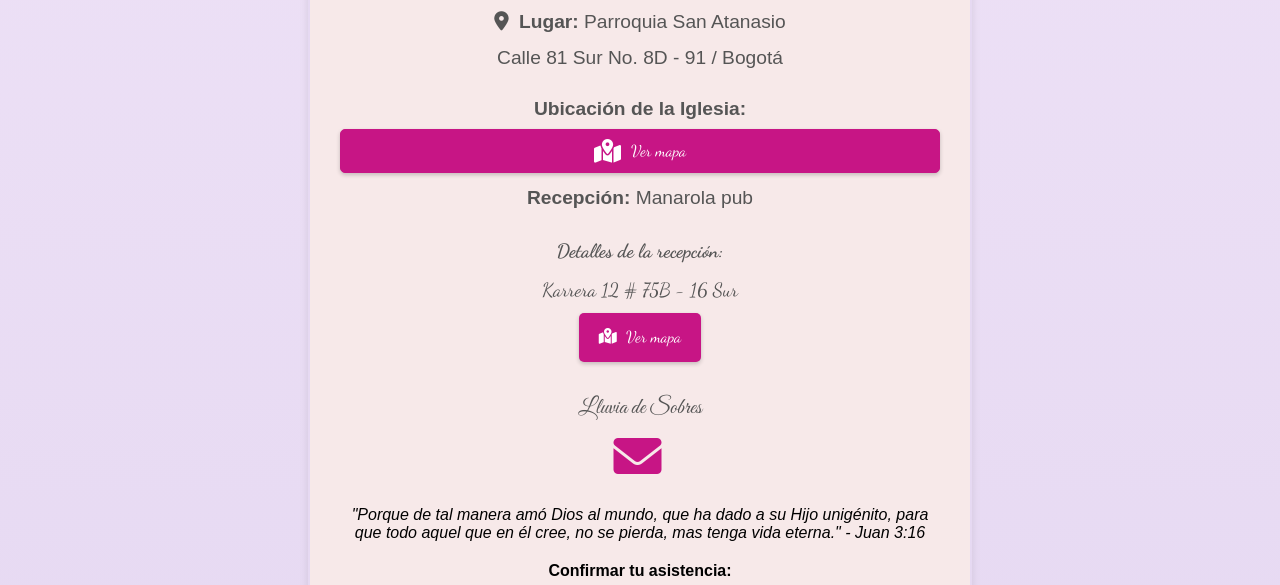
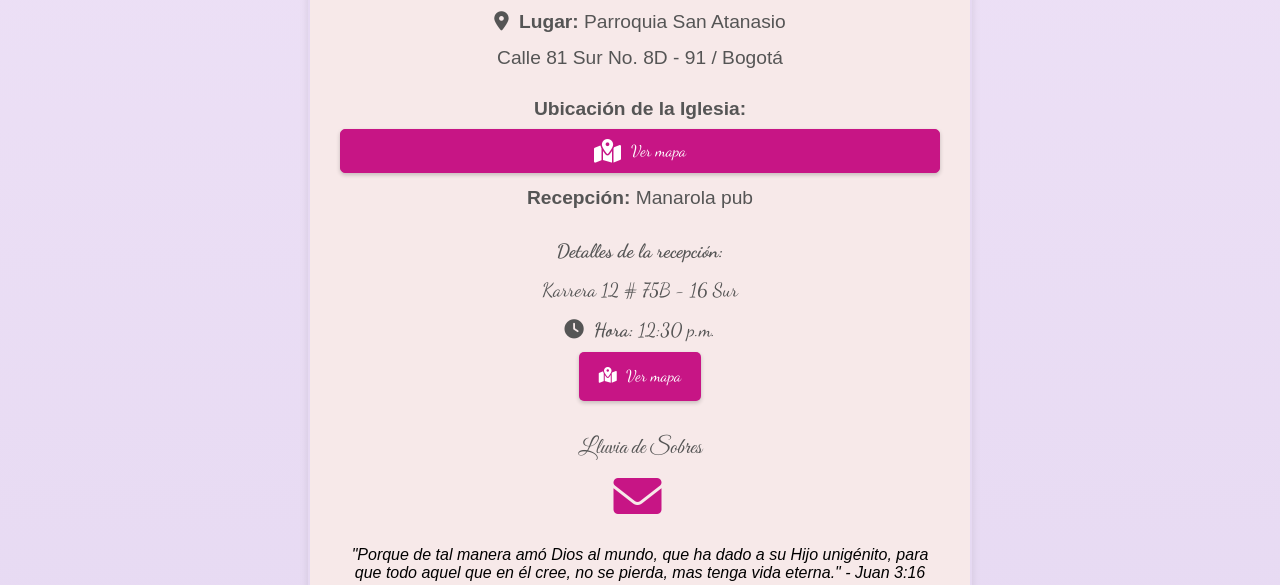
Before and after one commit to David-prog-wed/invitacion, a plain HTML site: page index.html in a window 1280 px wide. Shown: the part 797-1382 px from the top of the page. Drawn offline with Linux system fonts and the light colour scheme.

Commit message:
se coloca hora de la recepción

```diff
--- a/index.html
+++ b/index.html
@@ -197,6 +197,7 @@
       <div class="recepcion">
         <p><b>Detalles de la recepción:</b></p>
         <p>Karrera 12 # 75B - 16 Sur</p>
+        <p><i class="fas fa-clock"></i> <b>Hora:</b> 12:30 p.m.</p>
         <a class="boton" href="https://maps.app.goo.gl/yh2p37zTq7oqgaPV6">
           <i class="fas fa-map-marked-alt"></i> Ver mapa
         </a>
```
